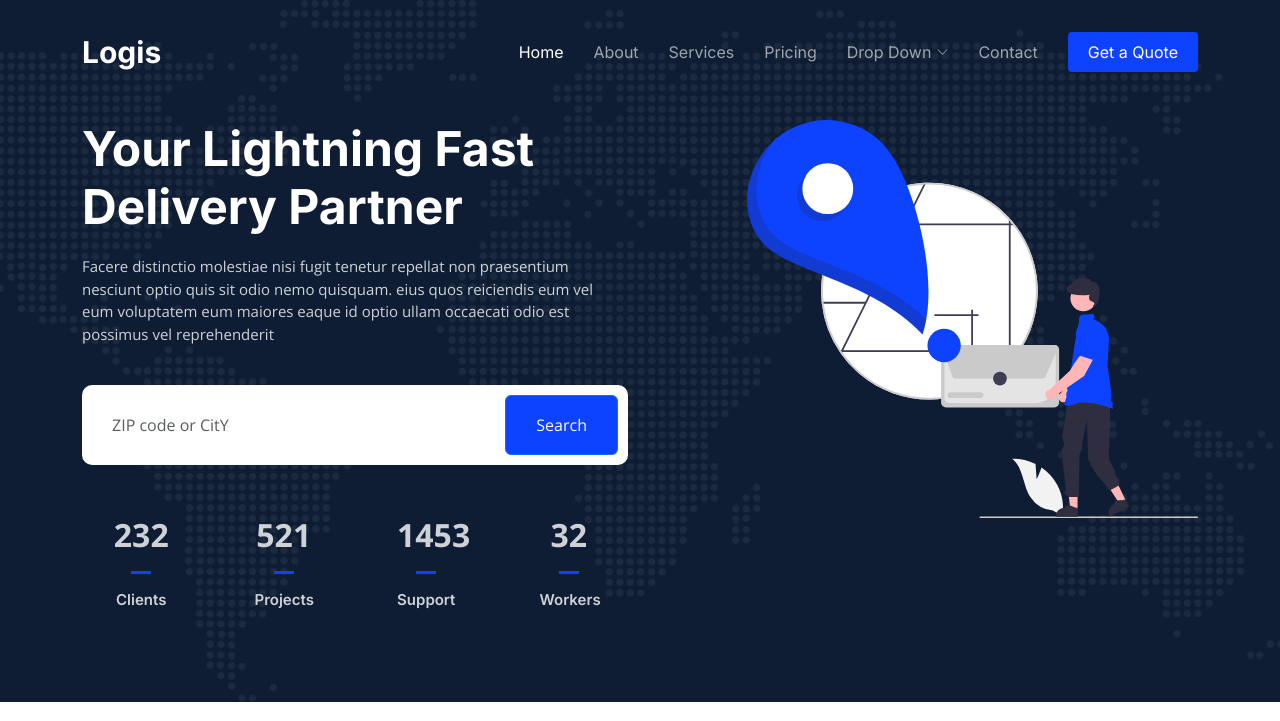
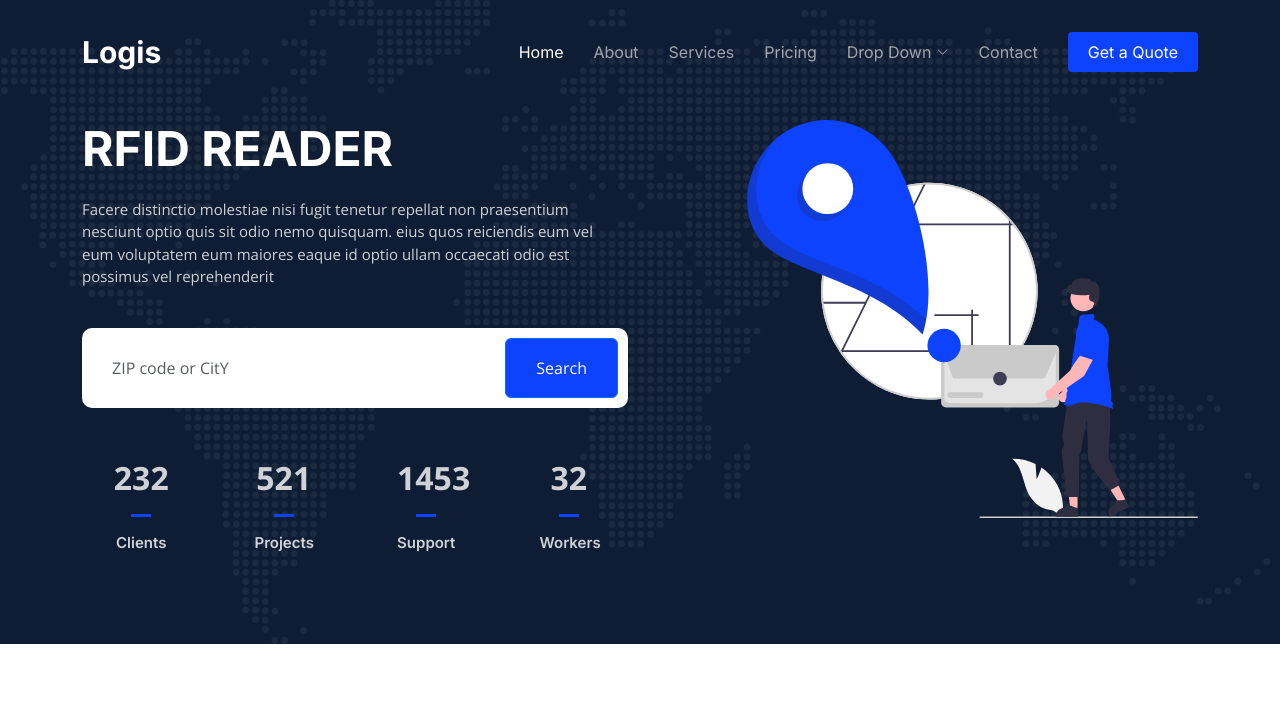
Before and after one commit to ximenaaroldan/prueba2, a plain HTML site: page index.html in a window 1280 px wide. Shown: the top 721 px of the page. Drawn offline with nearby package versions, Linux system fonts and the light colour scheme; animation ran at ten frames a second.

Commit message:
Update index.html

```diff
--- a/index.html
+++ b/index.html
@@ -11,7 +11,7 @@
 
   <!-- Favicons -->
   <link href="assets/img/logo.png" rel="icon">
-  <link href="assets/img/apple-touch-icon.png" rel="apple-touch-icon">
+  <link href="assets/img/logo.png" rel="apple-touch-icon">
 
   <!-- Google Fonts -->
   <link rel="preconnect" href="https://fonts.googleapis.com">
@@ -89,7 +89,7 @@
     <div class="container">
       <div class="row gy-4 d-flex justify-content-between">
         <div class="col-lg-6 order-2 order-lg-1 d-flex flex-column justify-content-center">
-          <h2 data-aos="fade-up">Your Lightning Fast Delivery Partner</h2>
+          <h2 data-aos="fade-up">RFID READER</h2>
           <p data-aos="fade-up" data-aos-delay="100">Facere distinctio molestiae nisi fugit tenetur repellat non praesentium nesciunt optio quis sit odio nemo quisquam. eius quos reiciendis eum vel eum voluptatem eum maiores eaque id optio ullam occaecati odio est possimus vel reprehenderit</p>
 
           <form action="#" class="form-search d-flex align-items-stretch mb-3" data-aos="fade-up" data-aos-delay="200">
```
